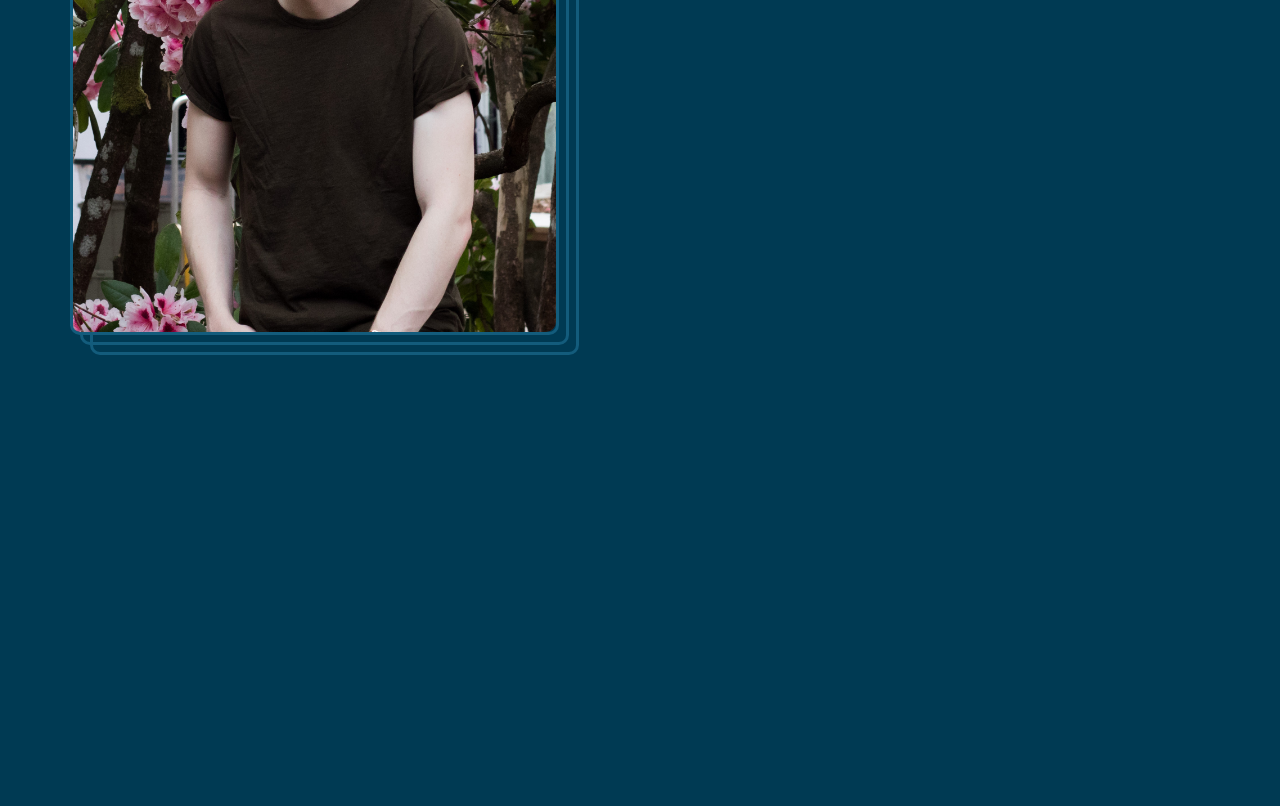
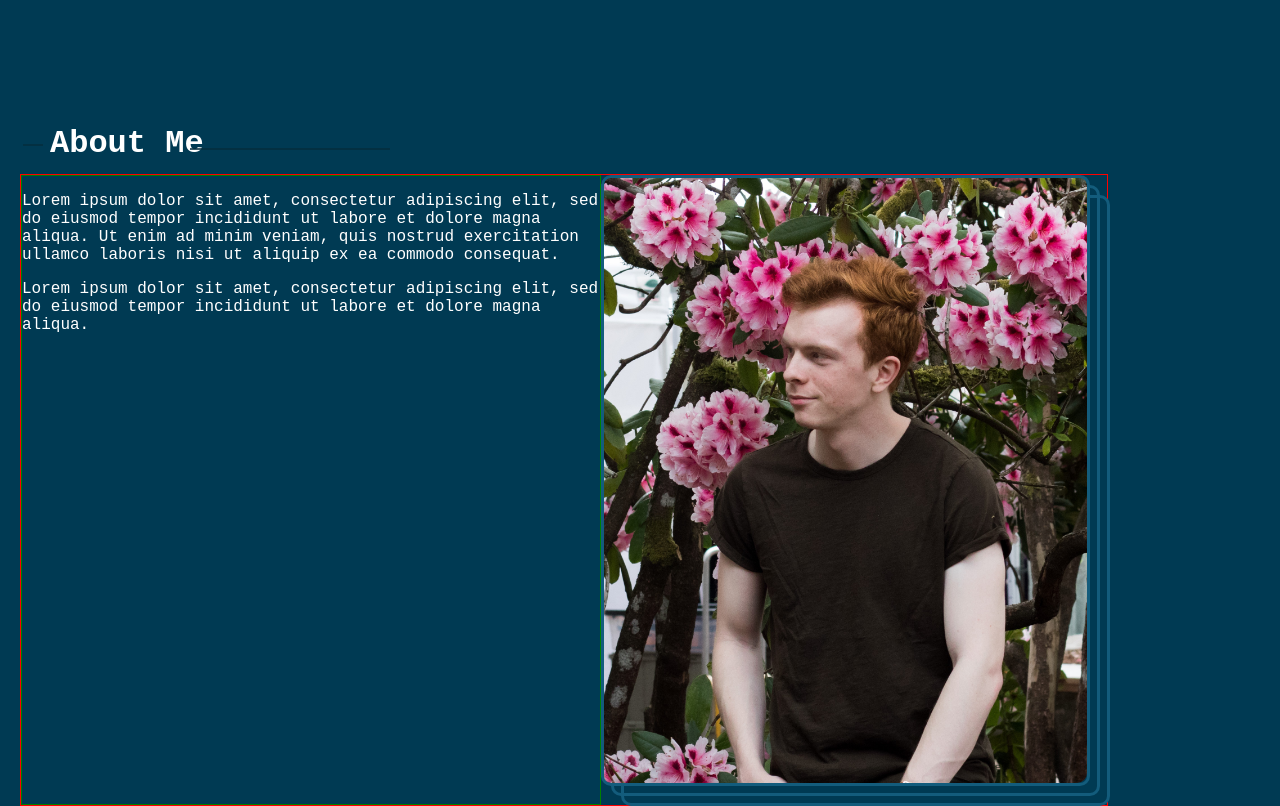
Before and after one commit to Stygain/personal-website, a React (Create React App) app: page / in a window 1280 px wide. Shown: the part 840-1646 px from the top of the page. Before the commit the page ends 1195 px from the top, so only its background shows below. Built offline with nearby package versions, Linux system fonts and the light colour scheme.

Commit message:
Styling fixes as well as placeholder text.

```diff
--- a/src/Content/ImageContainer.js
+++ b/src/Content/ImageContainer.js
@@ -13,6 +13,7 @@ function ImageContainer(props) {
 
     width: calc(38vw - 3px + 25px);
     height: calc(((38vw - 3px) * 1.250723) + 25px);
+    flex-basis: calc(38vw - 3px + 25px);
 
     position: relative;
 
--- a/src/Content/Info.js
+++ b/src/Content/Info.js
@@ -6,7 +6,7 @@ function Info(props) {
   const styling = css`
     ${'' /* border: 1px solid green; */}
 
-    margin-top: 40px;
+    margin-top: 20vh;
 
     @import url('https://fonts.googleapis.com/css?family=Oxanium&display=swap');
     @import url('https://fonts.googleapis.com/css?family=Ubuntu+Mono&display=swap');
--- a/src/Content/Personal.js
+++ b/src/Content/Personal.js
@@ -2,15 +2,13 @@
 import { jsx, css } from '@emotion/core';
 
 import ImageContainer from './ImageContainer.js';
-
-import ProfilePhoto from '../Images/IMG_0774-cut-crop.jpg';
 
 
 function Personal(props) {
   const styling = css`
     ${'' /* border: 1px solid green; */}
 
-    margin-top: 40px;
+    margin-top: 45vh;
 
     ${'' /* @import url('https://fonts.googleapis.com/css?family=Oxanium&display=swap'); */}
     @import url('https://fonts.googleapis.com/css?family=Ubuntu+Mono&display=swap');
@@ -55,12 +53,33 @@ function Personal(props) {
 
       background-color: rgba(4, 45, 62, 0.78);
     }
+
+    .personal.content-container {
+      border: 1px solid red;
+
+      margin-top: 10px;
+
+      display: flex;
+      flex-direction: row;
+    }
+
+    .about-text-container {
+      border: 1px solid green;
+
+      max-width: calc(100% - (38vw - 3px + 25px));
+    }
   `;
 
   return (
     <div css={styling}>
       <h1 className="section-header">About Me</h1>
-      <ImageContainer />
+      <div className="personal content-container">
+        <div className="about-text-container">
+          <p>Lorem ipsum dolor sit amet, consectetur adipiscing elit, sed do eiusmod tempor incididunt ut labore et dolore magna aliqua. Ut enim ad minim veniam, quis nostrud exercitation ullamco laboris nisi ut aliquip ex ea commodo consequat.</p>
+          <p>Lorem ipsum dolor sit amet, consectetur adipiscing elit, sed do eiusmod tempor incididunt ut labore et dolore magna aliqua.</p>
+        </div>
+        <ImageContainer />
+      </div>
     </div>
   );
 }
--- a/src/SideBar.js
+++ b/src/SideBar.js
@@ -15,6 +15,8 @@ function SideBar(props) {
     position: fixed;
     bottom: 0px;
     left: 0px;
+
+    z-index: 10;
 
     display: flex;
     flex-direction: column;
@@ -34,7 +36,7 @@ function SideBar(props) {
       box-shadow: inset 0 0 10px #000000;
       background-color: rgb(48, 48, 48);
 
-      transition: height 0.7s cubic-bezier(.52,0,.19,1.4);
+      transition: ${hover ? "height 0.7s cubic-bezier(.52,0,.19,1.4)" : "height 0.7s cubic-bezier(.52,.01,.5,.98)"};
     }
 
     .expansion-container {
@@ -43,6 +45,8 @@ function SideBar(props) {
 
     .expansion-container.expanded {
       height: 125px;
+
+      transition: height 0.7s cubic-bezier(.52,0,.19,1.4);
     }
 
     .linkedin {
--- a/src/Utils.js
+++ b/src/Utils.js
@@ -6,7 +6,8 @@ export function ContentMargin(props) {
     ${'' /* border: 1px solid red; */}
 
     position: relative;
-    margin-left: 70px;
+    ${'' /* margin-left: 70px; */}
+    margin-left: 20px;
 
     max-width: 85%;
   `;
```
